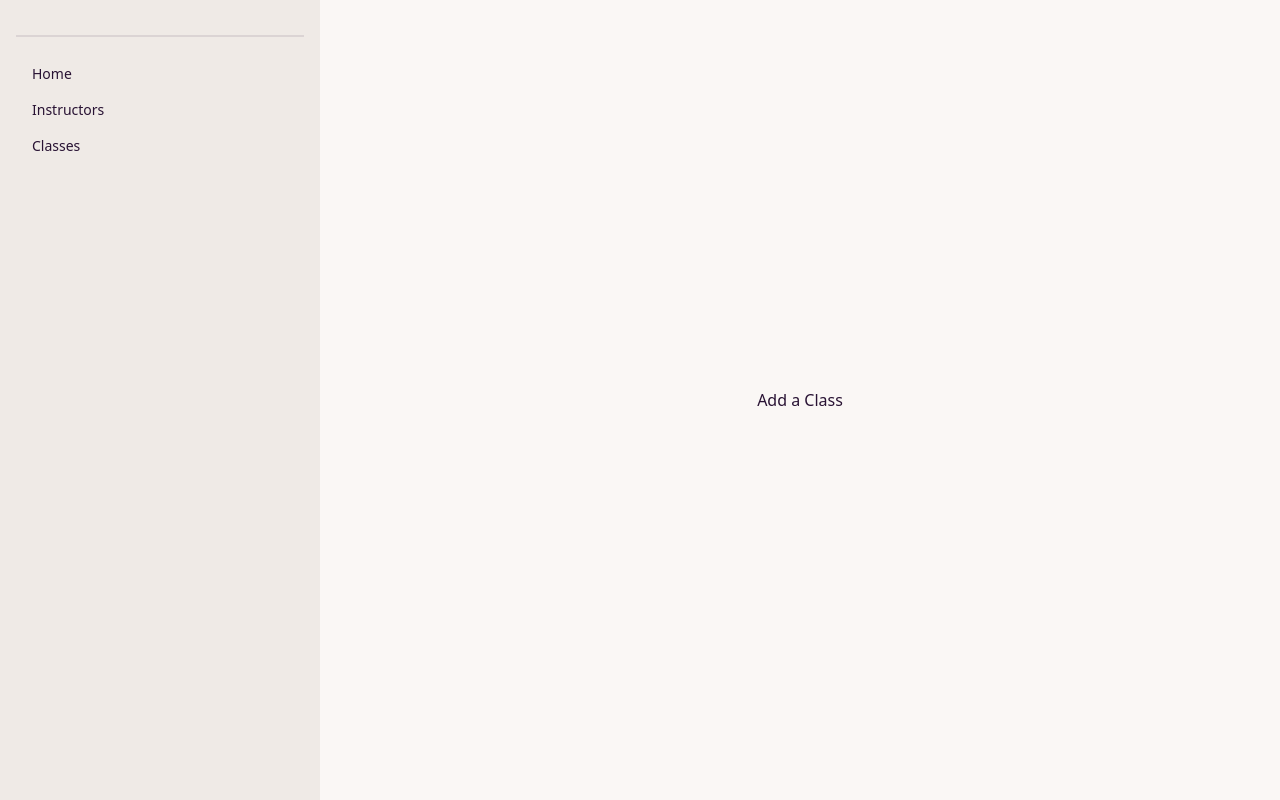
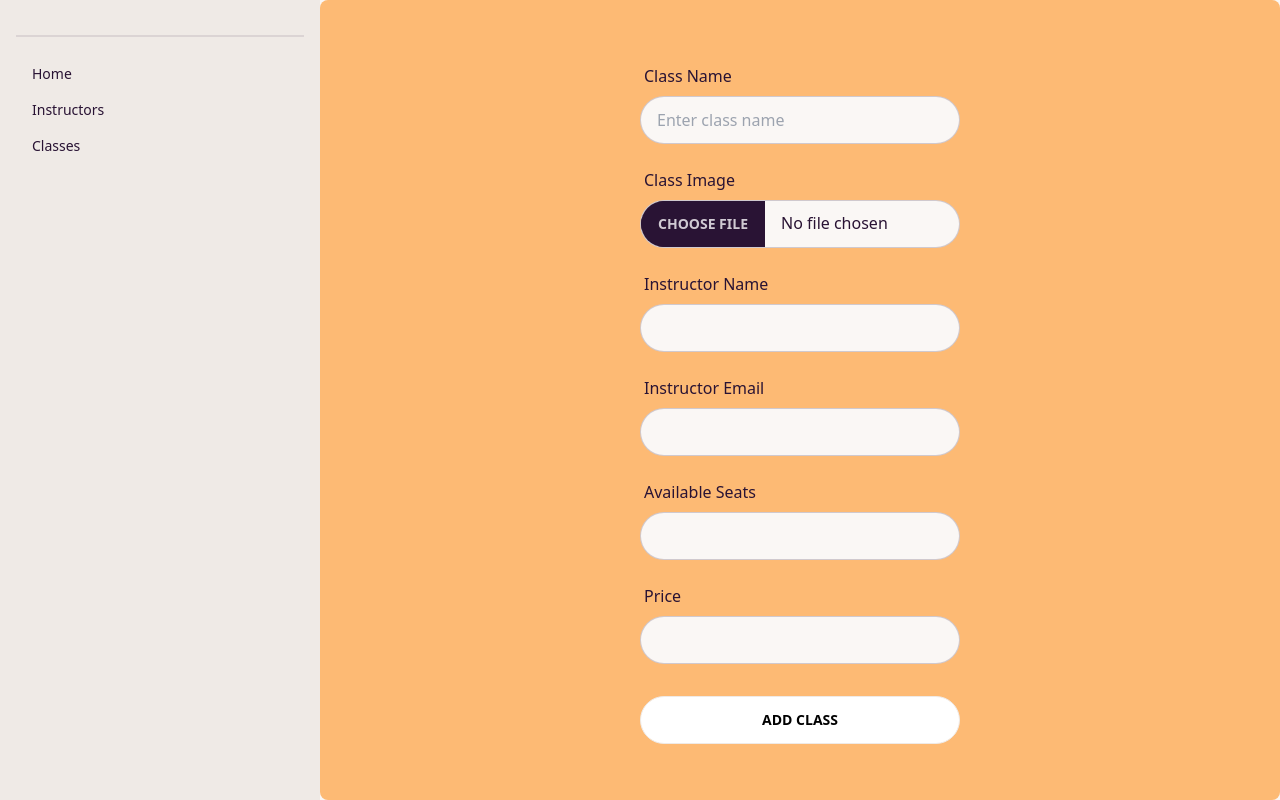
Before and after one commit to Lokman-Hossain-Mujahid/Language-Express, a React (Vite) app: page /dashboard/addaclass in a window 1280 px wide. Built offline with nearby package versions, Linux system fonts and the light colour scheme; no server answers.

Commit message:
Add a class form created

```diff
--- a/src/Dashboard/Instructor/AddAClass.jsx
+++ b/src/Dashboard/Instructor/AddAClass.jsx
@@ -1,9 +1,105 @@
-import React from 'react';
+import React, { useContext } from 'react';
+import { useForm } from 'react-hook-form';
+import { AuthContext } from '../../Auth/AuthProvider/AuthProvider';
 
 const AddAClass = () => {
+
+    const { user } = useContext(AuthContext)
+    const { register, handleSubmit, formState: {errors} } = useForm();
+
+    const onSubmit = (data) => {
+        // Create a class in the database with the submitted data
+        const classData = {
+            ...data,
+            status: 'pending',
+        };
+
+        // Perform the necessary database operations to create the class
+        // Example: make an API request or use a database library
+
+        console.log(classData);
+    };
+
     return (
-        <div>
-            <h2>Add a Class</h2>
+        <div className='md:my-0 md:h-[100vh] hero bg-orange-300 py-5 md:w-full md:mx-auto rounded-lg'>
+            <form onSubmit={handleSubmit(onSubmit)} className="flex flex-col gap-4">
+                <div className="form-control">
+                    <label htmlFor="className" className="label">
+                        Class Name
+                    </label>
+                    <input
+                        id="className"
+                        type="text"
+                        placeholder="Enter class name"
+                        className="input input-bordered"
+                        {...register('className', { required: true })}
+                    />
+                    {errors.className && <p className="text-red-500">Class Name is required</p>}
+                </div>
+                <div className="form-control">
+                    <label htmlFor="classImage" className="label">
+                        Class Image
+                    </label>
+                    <input
+                    type="file"
+                    {...register('image', { required: true })}
+                    className="file-input file-input-bordered w-full max-w-xs" />
+                    {errors.classImage && <p className="text-red-500">Class Image is required</p>}
+                </div>
+                <div className="form-control">
+                    <label htmlFor="instructorName" className="label">
+                        Instructor Name
+                    </label>
+                    <input
+                        id="instructorName"
+                        type="text"
+                        value={user?.displayName}
+                        readOnly
+                        className="input input-bordered"
+                    />
+                </div>
+                <div className="form-control">
+                    <label htmlFor="instructorEmail" className="label">
+                        Instructor Email
+                    </label>
+                    <input
+                        id="instructorEmail"
+                        type="text"
+                        value={user?.email}
+                        readOnly
+                        className="input input-bordered"
+                    />
+                </div>
+                <div className="form-control">
+                    <label htmlFor="availableSeats" className="label">
+                        Available Seats
+                    </label>
+                    <input
+                        id="availableSeats"
+                        type="number"
+                        className="input input-bordered"
+                        {...register('availableSeats', { required: true })}
+                    />
+                    {errors.availableSeats && <p className="text-red-500">Available Seats is required</p>}
+                </div>
+                <div className="form-control">
+                    <label htmlFor="price" className="label">
+                        Price
+                    </label>
+                    <input
+                        id="price"
+                        type="number"
+                        className="input input-bordered"
+                        {...register('price', { required: true })}
+                    />
+                    {errors.price && <p className="text-red-500">Price is required</p>}
+                </div>
+                <div className="form-control">
+                    <button type="submit" className="btn mt-4 bg-white text-black">
+                        Add Class
+                    </button>
+                </div>
+            </form>
         </div>
     );
 };
```
